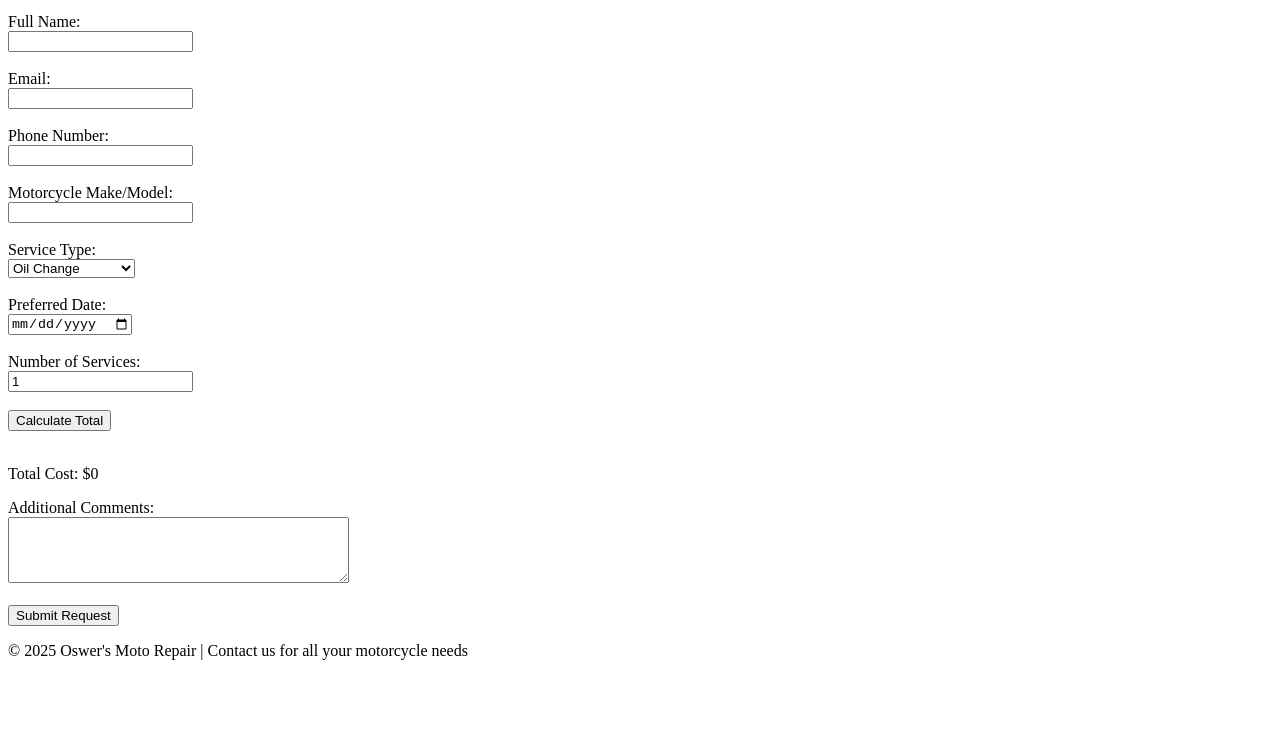
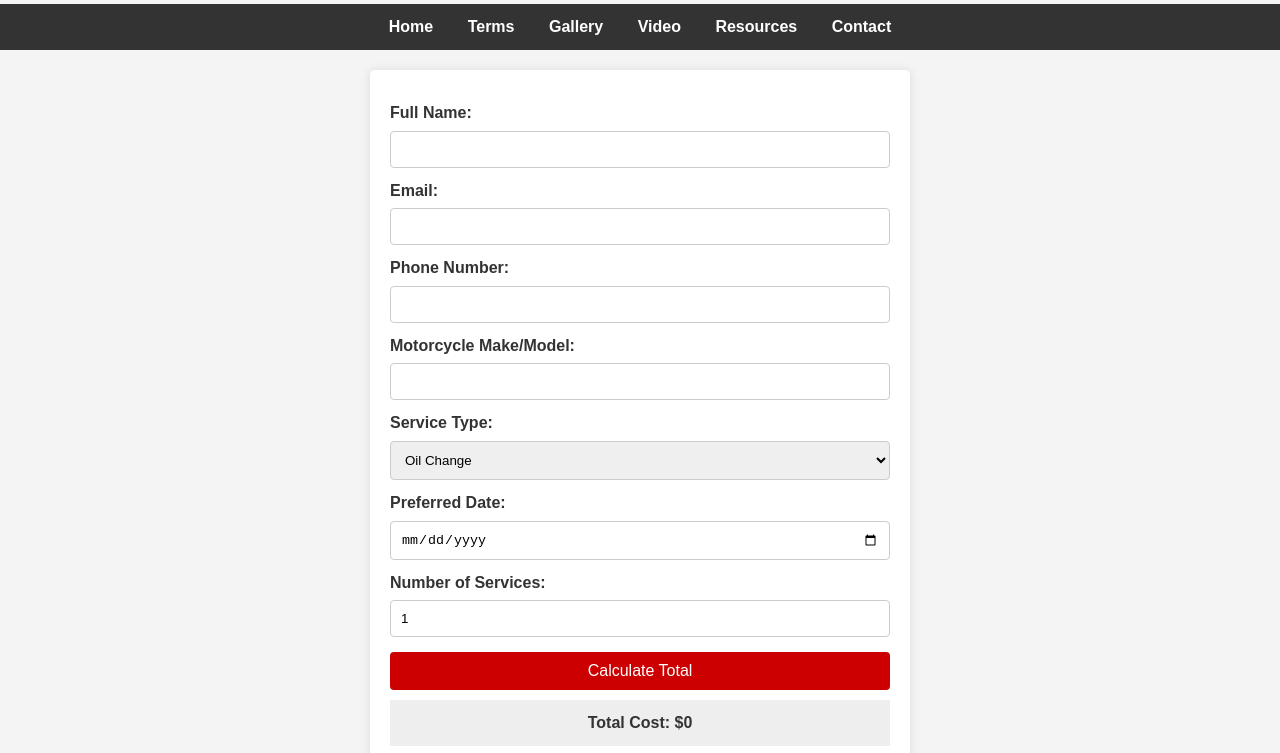
Before and after one commit to Oswerl94/Oswerl94.github.io, a plain HTML site: page form.html in a window 1280 px wide. Shown: the part 148-901 px from the top of the page. Before the commit the page ends 824 px from the top, so only its background shows below. Drawn offline with Linux system fonts and the light colour scheme.

Commit message:
Update form.html

```diff
--- a/form.html
+++ b/form.html
@@ -4,6 +4,113 @@
     <meta charset="UTF-8">
     <title>Oswer's Moto Repair - Service Request Form</title>
     <meta name="viewport" content="width=device-width, initial-scale=1.0">
+
+    <!-- Internal CSS styling -->
+    <style>
+        body {
+            font-family: Arial, Helvetica, sans-serif;
+            background-color: #f4f4f4;
+            color: #333;
+            margin: 0;
+            padding: 0;
+            line-height: 1.6;
+        }
+
+        h1, h2 {
+            text-align: center;
+            color: #cc0000;
+        }
+
+        p {
+            text-align: center;
+        }
+
+        /* Navigation bar styling */
+        nav {
+            background: #333;
+            padding: 10px;
+            text-align: center;
+        }
+
+        nav a {
+            color: #fff;
+            text-decoration: none;
+            margin: 0 15px;
+            font-weight: bold;
+        }
+
+        nav a:hover {
+            color: #ff3333;
+        }
+
+        /* Form container styling */
+        form {
+            background: #fff;
+            max-width: 500px;
+            margin: 20px auto;
+            padding: 20px;
+            border-radius: 5px;
+            box-shadow: 0 0 10px rgba(0,0,0,0.1);
+        }
+
+        label {
+            font-weight: bold;
+            display: block;
+            margin-top: 10px;
+        }
+
+        input[type="text"],
+        input[type="email"],
+        input[type="tel"],
+        input[type="date"],
+        input[type="number"],
+        select,
+        textarea {
+            width: 100%;
+            padding: 10px;
+            margin-top: 5px;
+            border: 1px solid #ccc;
+            border-radius: 4px;
+            box-sizing: border-box;
+        }
+
+        textarea {
+            resize: vertical;
+        }
+
+        button, input[type="submit"] {
+            background-color: #cc0000;
+            color: white;
+            padding: 10px;
+            margin-top: 15px;
+            border: none;
+            border-radius: 4px;
+            cursor: pointer;
+            width: 100%;
+            font-size: 16px;
+        }
+
+        button:hover, input[type="submit"]:hover {
+            background-color: #ff3333;
+        }
+
+        /* Total display */
+        .total-display {
+            background: #eee;
+            padding: 10px;
+            margin-top: 10px;
+            text-align: center;
+            font-weight: bold;
+        }
+
+        footer {
+            text-align: center;
+            background: #222;
+            color: #fff;
+            padding: 15px 0;
+            margin-top: 20px;
+        }
+    </style>
 </head>
 <body>
 
@@ -12,54 +119,53 @@
 
     <!-- Navigation menu -->
     <nav>
-        <p>
-            <a href="index.html">Home</a> |
-            <a href="terms.html">Terms</a> |
-            <a href="gallery.html">Gallery</a> |
-            <a href="multimedia.html">Video</a> |
-            <a href="links.html">Resources</a>
-        </p>
+        <a href="index.html">Home</a>
+        <a href="terms.html">Terms</a>
+        <a href="gallery.html">Gallery</a>
+        <a href="multimedia.html">Video</a>
+        <a href="links.html">Resources</a>
+        <a href="form.html">Contact</a>
     </nav>
 
     <!-- Service Request Form -->
     <form>
-        <label for="name">Full Name:</label><br>
-        <input type="text" id="name" name="name" required><br><br>
+        <label for="name">Full Name:</label>
+        <input type="text" id="name" name="name" required>
 
-        <label for="email">Email:</label><br>
-        <input type="email" id="email" name="email" required><br><br>
+        <label for="email">Email:</label>
+        <input type="email" id="email" name="email" required>
 
-        <label for="phone">Phone Number:</label><br>
-        <input type="tel" id="phone" name="phone"><br><br>
+        <label for="phone">Phone Number:</label>
+        <input type="tel" id="phone" name="phone">
 
-        <label for="bike">Motorcycle Make/Model:</label><br>
-        <input type="text" id="bike" name="bike"><br><br>
+        <label for="bike">Motorcycle Make/Model:</label>
+        <input type="text" id="bike" name="bike">
 
-        <label for="serviceType">Service Type:</label><br>
+        <label for="serviceType">Service Type:</label>
         <select id="serviceType" name="serviceType">
             <option value="oil">Oil Change</option>
             <option value="brake">Brake Service</option>
             <option value="tire">Tire Replacement</option>
             <option value="tuneup">Full Tune-Up</option>
-        </select><br><br>
+        </select>
 
-        <label for="preferredDate">Preferred Date:</label><br>
-        <input type="date" id="preferredDate" name="preferredDate"><br><br>
+        <label for="preferredDate">Preferred Date:</label>
+        <input type="date" id="preferredDate" name="preferredDate">
 
         <!-- Quantity of services -->
-        <label for="quantity">Number of Services:</label><br>
-        <input type="number" id="quantity" name="quantity" min="1" value="1"><br><br>
+        <label for="quantity">Number of Services:</label>
+        <input type="number" id="quantity" name="quantity" min="1" value="1">
 
         <!-- Button to calculate total cost -->
-        <button type="button" onclick="calculateTotal()">Calculate Total</button><br><br>
+        <button type="button" onclick="calculateTotal()">Calculate Total</button>
 
         <!-- Display total cost -->
-        <p>Total Cost: $<span id="total">0</span></p>
+        <div class="total-display">Total Cost: $<span id="total">0</span></div>
 
-        <label for="comments">Additional Comments:</label><br>
-        <textarea id="comments" name="comments" rows="4" cols="40"></textarea><br><br>
+        <label for="comments">Additional Comments:</label>
+        <textarea id="comments" name="comments" rows="4"></textarea>
 
-        <!-- Submit button (not functional for backend, just demo) -->
+        <!-- Submit button (not connected to a backend, demo only) -->
         <input type="submit" value="Submit Request">
     </form>
 
```
